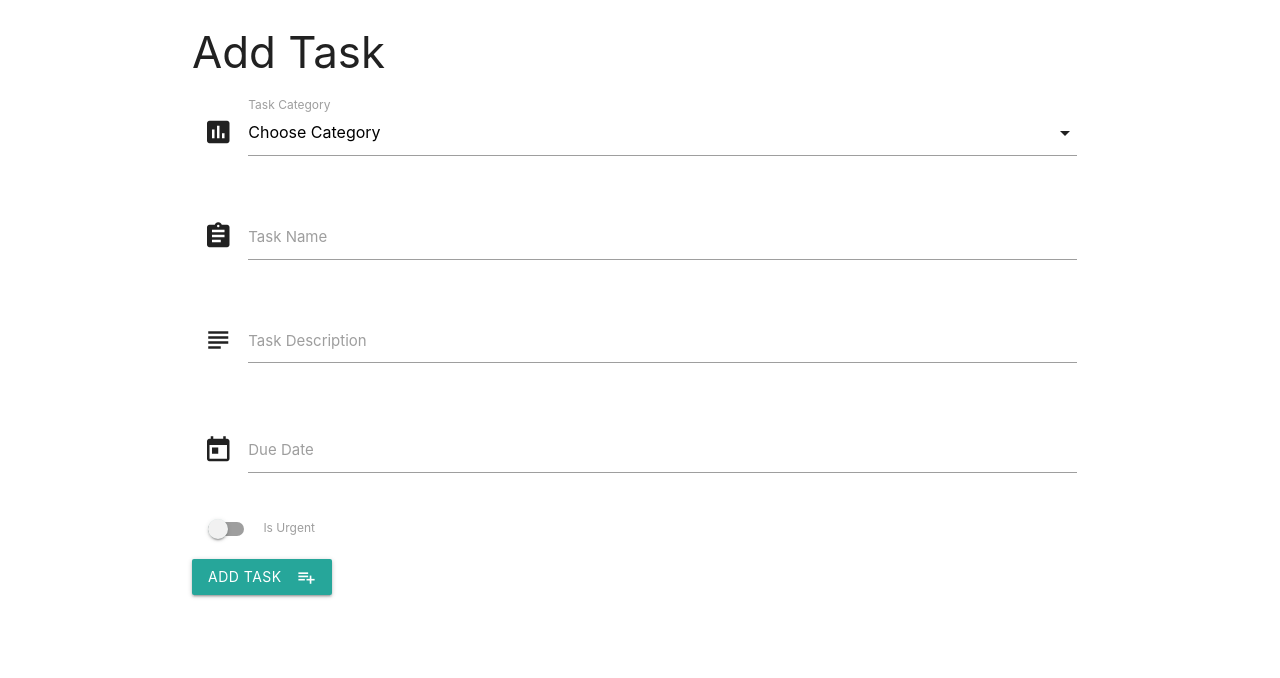
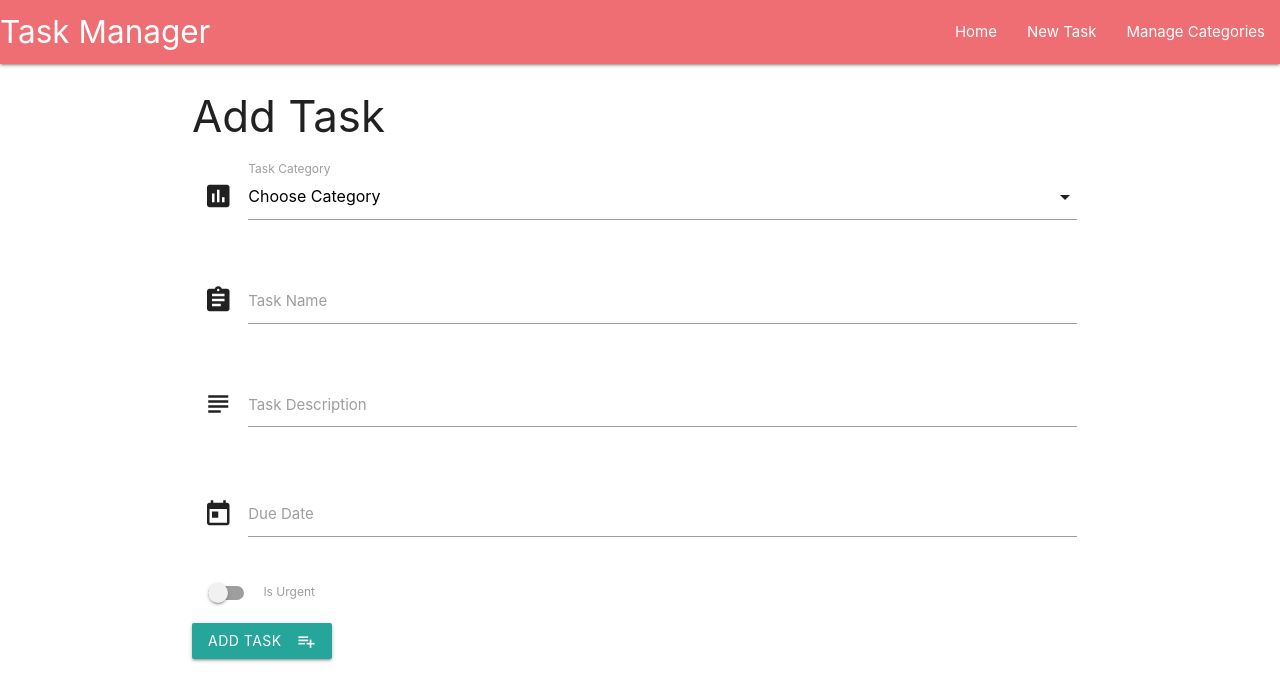
Before and after one commit to morphy80/task_manager, a Flask app: page /add_task in a window 1280 px wide. Shown: the top 678 px of the page. Run offline with Flask 2, Linux system fonts and the light colour scheme; data that the repository does not hold is empty; some libraries are stand-ins or nearby versions.

Commit message:
added navbar

```diff
--- a/templates/base.html
+++ b/templates/base.html
@@ -12,6 +12,24 @@
 </head>
 
 <body>
+   <header>
+        <nav>
+            <div class="nav-wrapper">
+                <a href="{{url_for('get_tasks')}}" class="brand-logo">Task Manager</a>
+                <a href="#" data-target="mobile-demo" class="sidenav-trigger"><i class="material-icons">menu</i></a>
+                <ul class="right hide-on-med-and-down">
+                    <li><a href="{{url_for('get_tasks')}}">Home</a></li>
+                    <li><a href="{{url_for('add_task')}}">New Task</a></li>
+                    <li><a href="{{url_for('get_categories')}}">Manage Categories</a></li>
+                </ul>
+            </div>
+        </nav>
+        <ul class="sidenav" id="mobile-demo">
+            <li><a href="{{url_for('get_tasks')}}">Home</a></li>
+            <li><a href="{{url_for('add_task')}}">New Task</a></li>
+            <li><a href="{{url_for('get_categories')}}">Manage Categories</a></li>
+        </ul>
+    </header>
 	<div class="container">
         {% block content %}
         {% endblock %}
@@ -23,6 +41,7 @@
         $(document).ready(function() {
             $('.collapsible').collapsible();
             $('select').formSelect();
+            $('.sidenav').sidenav();
             $('.datepicker').datepicker();
         });
     </script>
```
